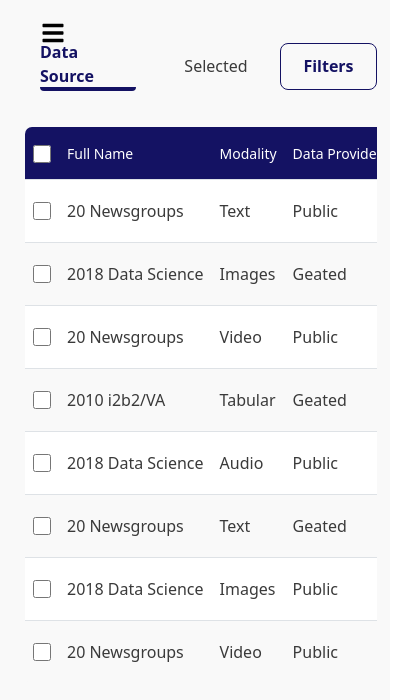
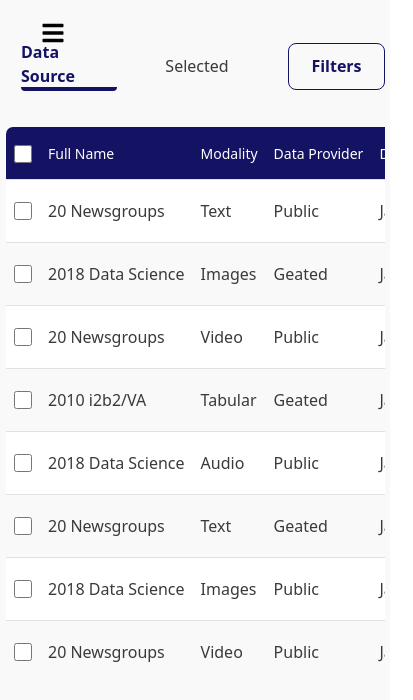
Before and after one commit to bhavuk-ui/test, a React (Create React App) app: page / in a window 390 px wide. Shown: the top 700 px of the page, 413 px wide, since content can reach past the window. Built offline with nearby package versions, Linux system fonts and the light colour scheme.

Commit message:
make responsive selected pages

```diff
--- a/src/App.css
+++ b/src/App.css
@@ -246,3 +246,11 @@ select {
   border: 1px solid #9E9E9E !important;
   color: #767676 !important
 }
+
+
+@media(max-width: 786px){
+  .main_container_box {
+    display: flex;
+    gap: 0px;
+}
+}
--- a/src/Component/Catalog.css
+++ b/src/Component/Catalog.css
@@ -316,3 +316,9 @@ white-space: nowrap;
   .overflows{
     overflow-x: auto;
   }
+  @media(max-width: 786px){
+    .body_color_right {
+        padding: 0px 5px 0px 5px !important;
+    }
+
+  }
```
